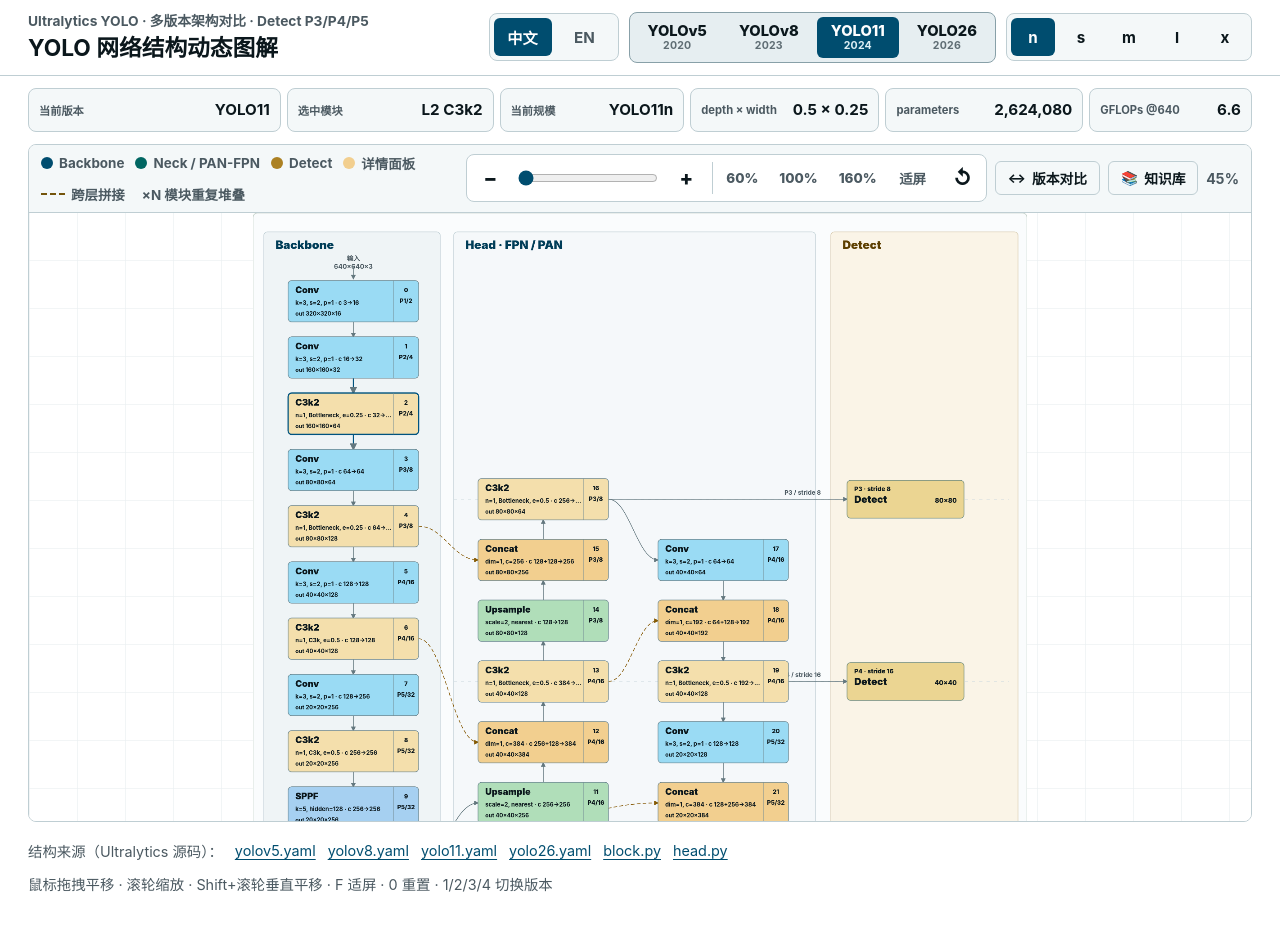
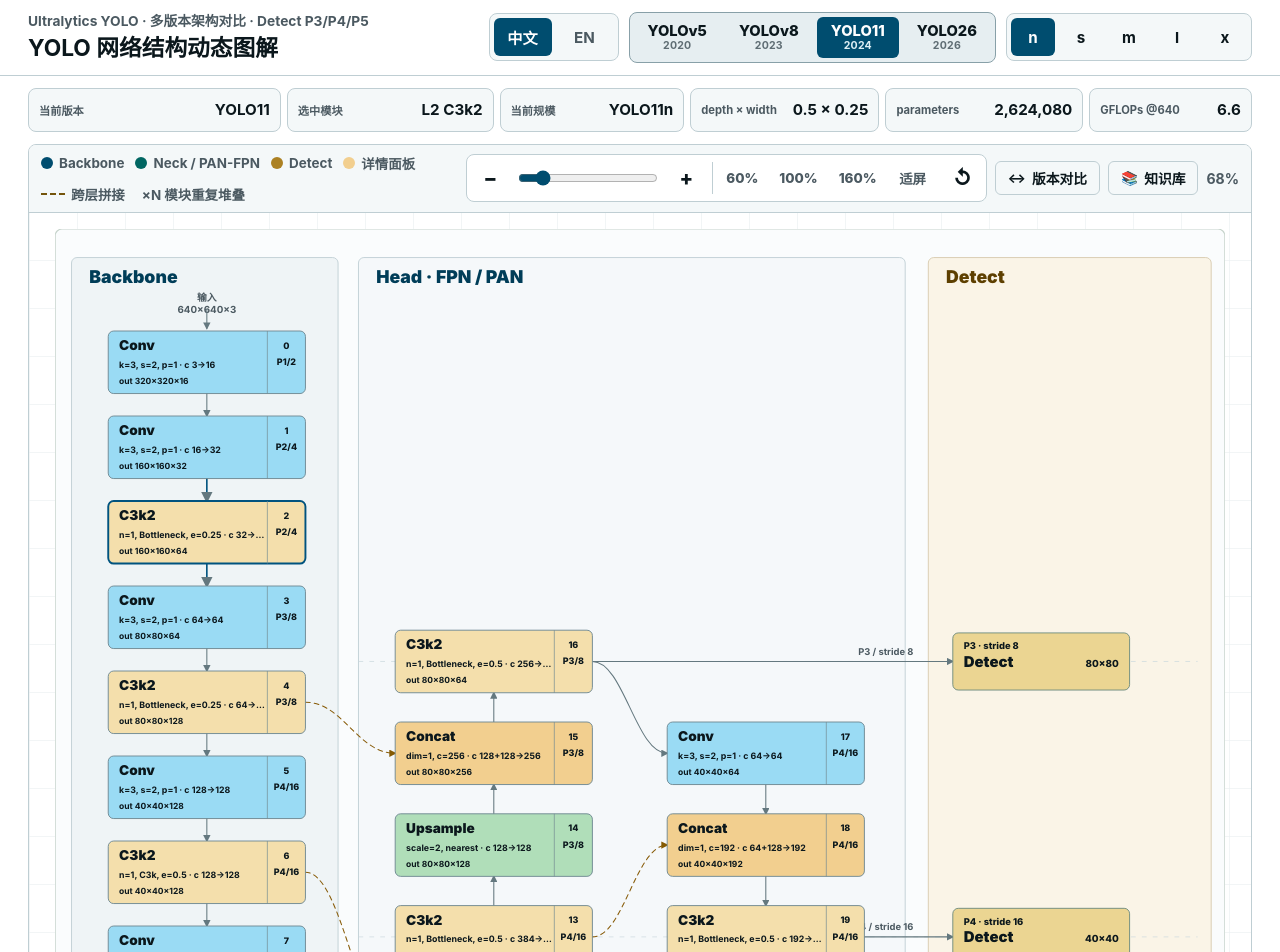
Before and after one commit to zhanghuiwan/yolo-arch-visualizer, a Next.js app: page / in a window 1280 px wide. Shown: the top 952 px of the page. Before the commit the page ends 918 px from the top, so only its background shows below. Built offline with nearby package versions, Linux system fonts and the light colour scheme.

Commit message:
Improve large-screen canvas layout

```diff
--- a/public/yolo11-arch/app.js
+++ b/public/yolo11-arch/app.js
@@ -1913,10 +1913,8 @@
   zoomReadout.textContent = `${Math.round(state.zoom * 100)}%`;
   diagram.innerHTML = "";
   diagram.setAttribute("viewBox", `0 0 ${canvasWidth} ${canvasHeight}`);
-  // SVG 自身保持原始尺寸（不乘 zoom）；缩放由 transform 处理
   diagram.setAttribute("width", canvasWidth);
   diagram.setAttribute("height", canvasHeight);
-  // 应用 transform（pan + zoom）
   applyTransform();
 
   const title = svgEl("title", { id: "diagramTitle" });
@@ -1933,12 +1931,16 @@
 
 /**
  * 将当前 panX/panY/zoom 应用到 #diagram 元素。
- * 使用 transform 而非 width/height 缩放，避免容器尺寸被内容撑大导致无滚动空间。
- * panX/panY 为屏幕像素坐标（已包含 zoom 缩放），transform-origin 固定在 (0,0)。
+ * 缩放通过 SVG width/height 完成，让文字保持矢量重绘；transform 只负责整数像素平移。
+ * panX/panY 为屏幕像素坐标，transform-origin 固定在 (0,0)。
  */
 function applyTransform() {
+  const scaledWidth = Math.max(1, Math.round(currentCanvasWidth * state.zoom));
+  const scaledHeight = Math.max(1, Math.round(currentCanvasHeight * state.zoom));
+  diagram.setAttribute("width", scaledWidth);
+  diagram.setAttribute("height", scaledHeight);
   diagram.style.transformOrigin = "0 0";
-  diagram.style.transform = `translate(${state.panX}px, ${state.panY}px) scale(${state.zoom})`;
+  diagram.style.transform = `translate(${Math.round(state.panX)}px, ${Math.round(state.panY)}px)`;
 }
 
 function renderDetail() {
--- a/public/yolo11-arch/styles.css
+++ b/public/yolo11-arch/styles.css
@@ -7,7 +7,7 @@
 body {
   margin: 0;
   padding: 0;
-  min-height: 100vh;
+  min-height: 100%;
 }
 
 :root {
@@ -43,9 +43,15 @@
 
 body {
   margin: 0;
-  min-height: 100vh;
+  min-height: 100dvh;
   background: var(--bg);
   color: var(--ink);
+}
+
+.page-frame {
+  display: flex;
+  min-height: 100dvh;
+  flex-direction: column;
 }
 
 button,
@@ -255,6 +261,10 @@
 }
 
 .app-shell {
+  display: flex;
+  flex: 1 1 auto;
+  flex-direction: column;
+  min-height: 0;
   padding: 12px 28px 18px;
 }
 
@@ -301,9 +311,11 @@
 
 .workspace {
   display: grid;
+  flex: 1 1 auto;
   grid-template-columns: minmax(0, 1fr);
   gap: 14px;
-  align-items: start;
+  align-items: stretch;
+  min-height: 0;
 }
 
 .diagram-panel,
@@ -314,6 +326,9 @@
 }
 
 .diagram-panel {
+  display: flex;
+  flex-direction: column;
+  min-height: 0;
   min-width: 0;
   overflow: hidden;
 }
@@ -394,8 +409,8 @@
 
 .diagram-scroll {
   position: relative;
-  /* 固定高度（不被内容撑大），让 transform 后的 SVG 可以超出容器边界 */
-  height: min(76vh, 900px);
+  flex: 1 1 auto;
+  min-height: 560px;
   overflow: hidden;
   background:
     linear-gradient(90deg, oklch(0.948 0.006 220 / 0.62) 1px, transparent 1px),
@@ -414,9 +429,12 @@
 
 #diagram {
   display: block;
-  /* 不再 min-width:100%，让 SVG 按自身 width 属性渲染 */
   transform-origin: 0 0;
-  will-change: transform;
+}
+
+#diagram text {
+  text-rendering: geometricPrecision;
+  -webkit-font-smoothing: antialiased;
 }
 
 .node-hit {
@@ -1093,10 +1111,13 @@
 
 .sources {
   display: flex;
+  flex: 0 0 auto;
   align-items: center;
   gap: 12px;
   flex-wrap: wrap;
-  padding: 0 28px 24px;
+  padding: 8px 28px 14px;
+  border-top: 1px solid var(--line);
+  background: var(--bg);
   color: var(--muted);
   font-size: 0.9rem;
 }
@@ -1156,6 +1177,7 @@
   }
 
   .app-shell {
+    flex: initial;
     padding: 10px 16px 16px;
   }
 
@@ -1197,6 +1219,7 @@
   }
 
   .diagram-scroll {
+    flex: initial;
     height: min(58vh, 520px);
     min-height: 430px;
   }
--- a/src/app/globals.css
+++ b/src/app/globals.css
@@ -7,7 +7,7 @@
 body {
   margin: 0;
   padding: 0;
-  min-height: 100vh;
+  min-height: 100%;
 }
 
 :root {
@@ -43,9 +43,15 @@
 
 body {
   margin: 0;
-  min-height: 100vh;
+  min-height: 100dvh;
   background: var(--bg);
   color: var(--ink);
+}
+
+.page-frame {
+  display: flex;
+  min-height: 100dvh;
+  flex-direction: column;
 }
 
 button,
@@ -255,6 +261,10 @@
 }
 
 .app-shell {
+  display: flex;
+  flex: 1 1 auto;
+  flex-direction: column;
+  min-height: 0;
   padding: 12px 28px 18px;
 }
 
@@ -301,9 +311,11 @@
 
 .workspace {
   display: grid;
+  flex: 1 1 auto;
   grid-template-columns: minmax(0, 1fr);
   gap: 14px;
-  align-items: start;
+  align-items: stretch;
+  min-height: 0;
 }
 
 .diagram-panel,
@@ -314,6 +326,9 @@
 }
 
 .diagram-panel {
+  display: flex;
+  flex-direction: column;
+  min-height: 0;
   min-width: 0;
   overflow: hidden;
 }
@@ -394,8 +409,8 @@
 
 .diagram-scroll {
   position: relative;
-  /* 固定高度（不被内容撑大），让 transform 后的 SVG 可以超出容器边界 */
-  height: min(76vh, 900px);
+  flex: 1 1 auto;
+  min-height: 560px;
   overflow: hidden;
   background:
     linear-gradient(90deg, oklch(0.948 0.006 220 / 0.62) 1px, transparent 1px),
@@ -414,9 +429,12 @@
 
 #diagram {
   display: block;
-  /* 不再 min-width:100%，让 SVG 按自身 width 属性渲染 */
   transform-origin: 0 0;
-  will-change: transform;
+}
+
+#diagram text {
+  text-rendering: geometricPrecision;
+  -webkit-font-smoothing: antialiased;
 }
 
 .node-hit {
@@ -1093,10 +1111,13 @@
 
 .sources {
   display: flex;
+  flex: 0 0 auto;
   align-items: center;
   gap: 12px;
   flex-wrap: wrap;
-  padding: 0 28px 24px;
+  padding: 8px 28px 14px;
+  border-top: 1px solid var(--line);
+  background: var(--bg);
   color: var(--muted);
   font-size: 0.9rem;
 }
@@ -1156,6 +1177,7 @@
   }
 
   .app-shell {
+    flex: initial;
     padding: 10px 16px 16px;
   }
 
@@ -1197,6 +1219,7 @@
   }
 
   .diagram-scroll {
+    flex: initial;
     height: min(58vh, 520px);
     min-height: 430px;
   }
--- a/src/app/page.tsx
+++ b/src/app/page.tsx
@@ -16,7 +16,7 @@
 
   return (
     <>
-      <div ref={containerRef}>
+      <div ref={containerRef} className="page-frame">
         <header className="topbar">
           <div className="title-block">
             <p className="source-label" data-i18n="shell.kicker">Ultralytics YOLO · 多版本架构对比 · Detect P3/P4/P5</p>
@@ -123,11 +123,11 @@
       </div>
 
       <Script
-        src={`${assetBase}/yolo11-arch/versions.js?v=20260707a`}
+        src={`${assetBase}/yolo11-arch/versions.js?v=20260710a`}
         strategy="afterInteractive"
       />
       <Script
-        src={`${assetBase}/yolo11-arch/app.js?v=20260707a`}
+        src={`${assetBase}/yolo11-arch/app.js?v=20260710a`}
         strategy="afterInteractive"
       />
     </>
```
